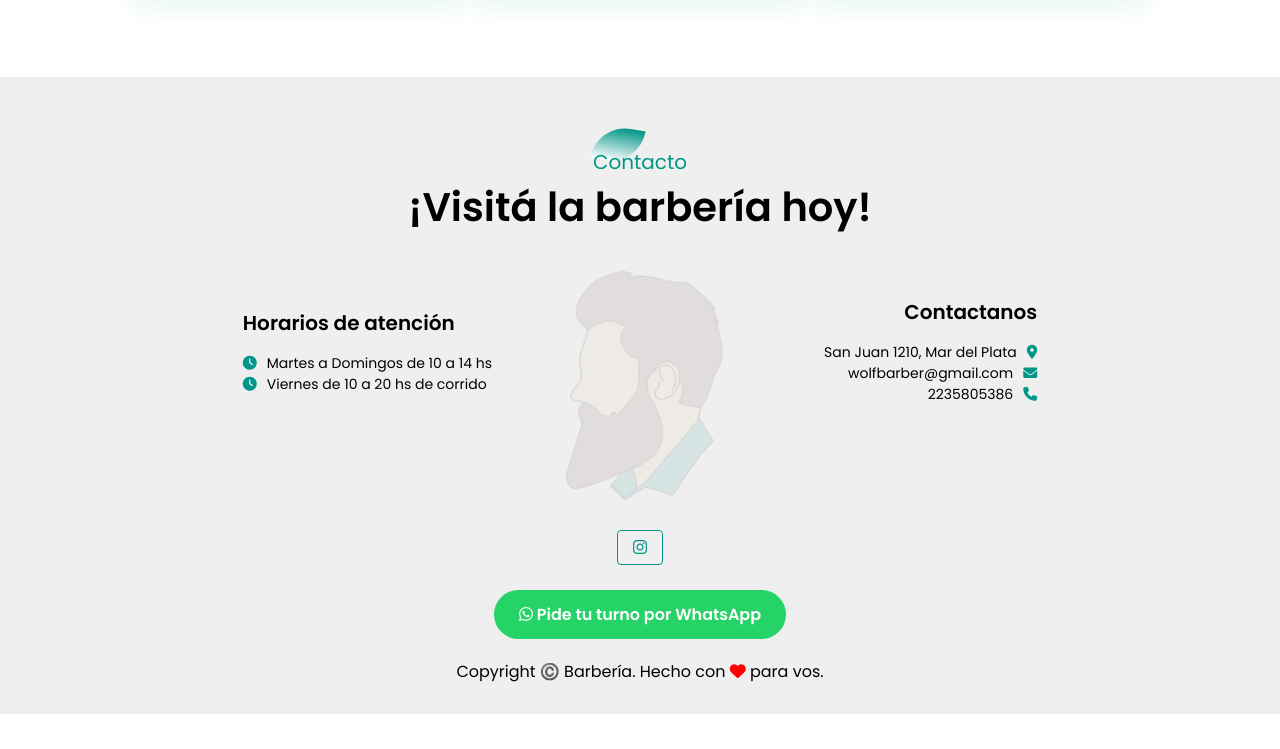
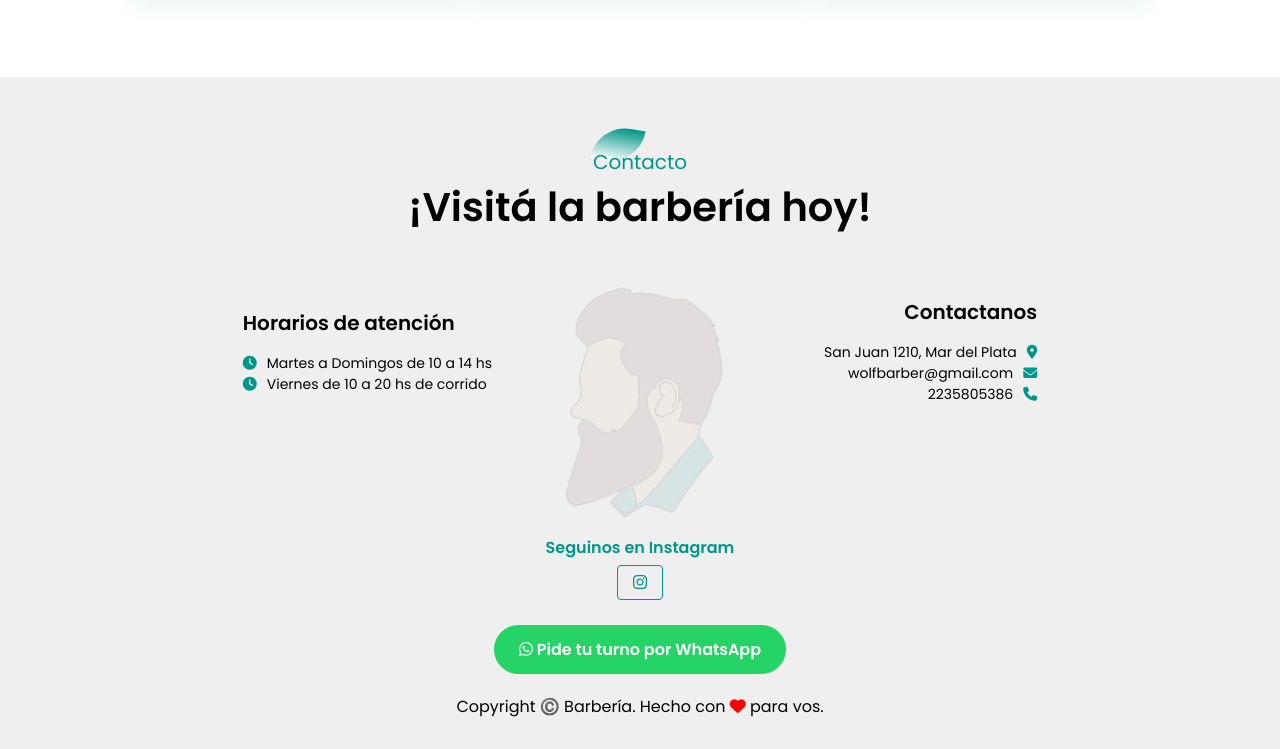
Before and after one commit to Humbertuprogramador/Barber-Wolf, a plain HTML site: page index.html in a window 1280 px wide. Shown: the part 2920-3669 px from the top of the page. Before the commit the page ends 3634 px from the top, so only its background shows below. Drawn offline with Linux system fonts and the light colour scheme.

Commit message:
agregamos texto
jeje

```diff
--- a/index.html
+++ b/index.html
@@ -211,8 +211,8 @@
         </div>
         <div class="footer-bottom">
             <div class="social-icon">
+                <p style="color:#009688; font-weight:bold; margin-bottom:10px;">Seguinos en Instagram</p>
                 <a href="https://www.instagram.com/barberwolff_?igsh=MWoxaGZtZjU5N2YyaQ==" target="_blank"><i class="fa-brands fa-instagram"></i></a>
-
             </div>
             <div style="margin-bottom: 20px;">
                 <a id="whatsapp-btn" href="https://wa.me/5492235805386" target="_blank" style="background:#25D366;color:#fff;padding:12px 25px;border-radius:30px;text-decoration:none;font-weight:bold;display:inline-block;">
```
